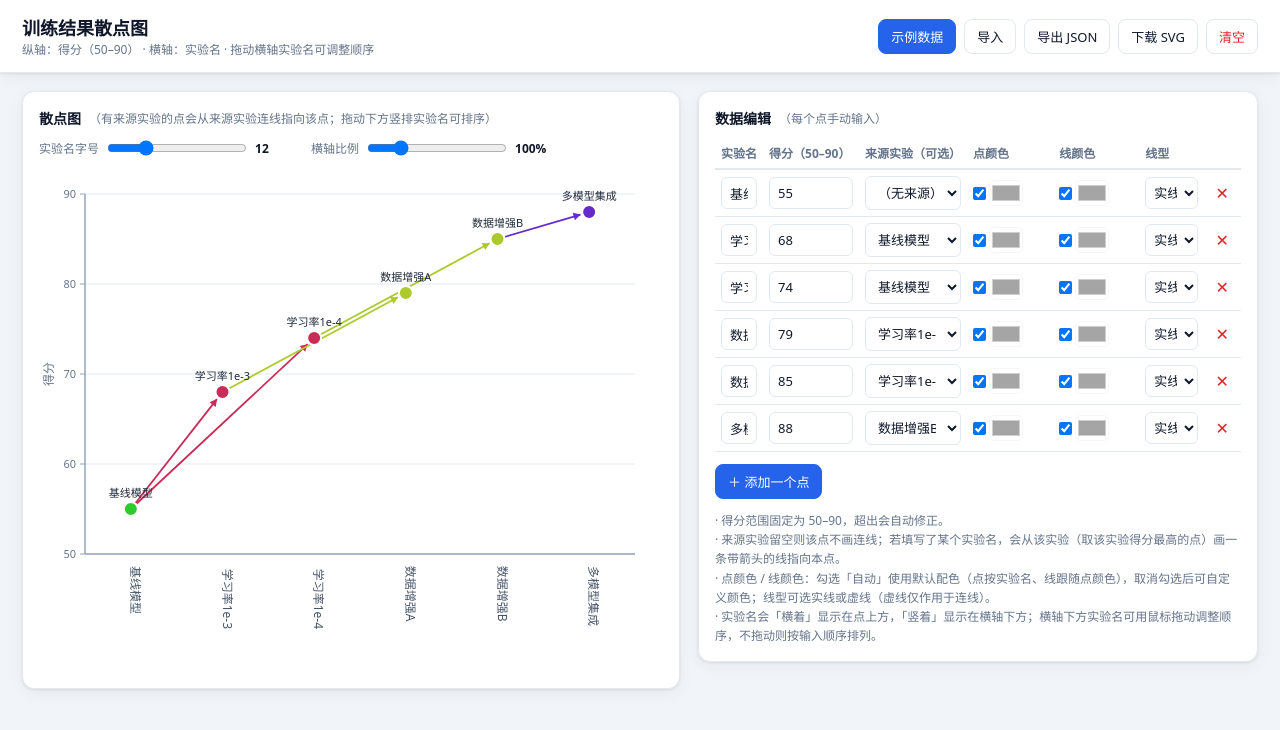
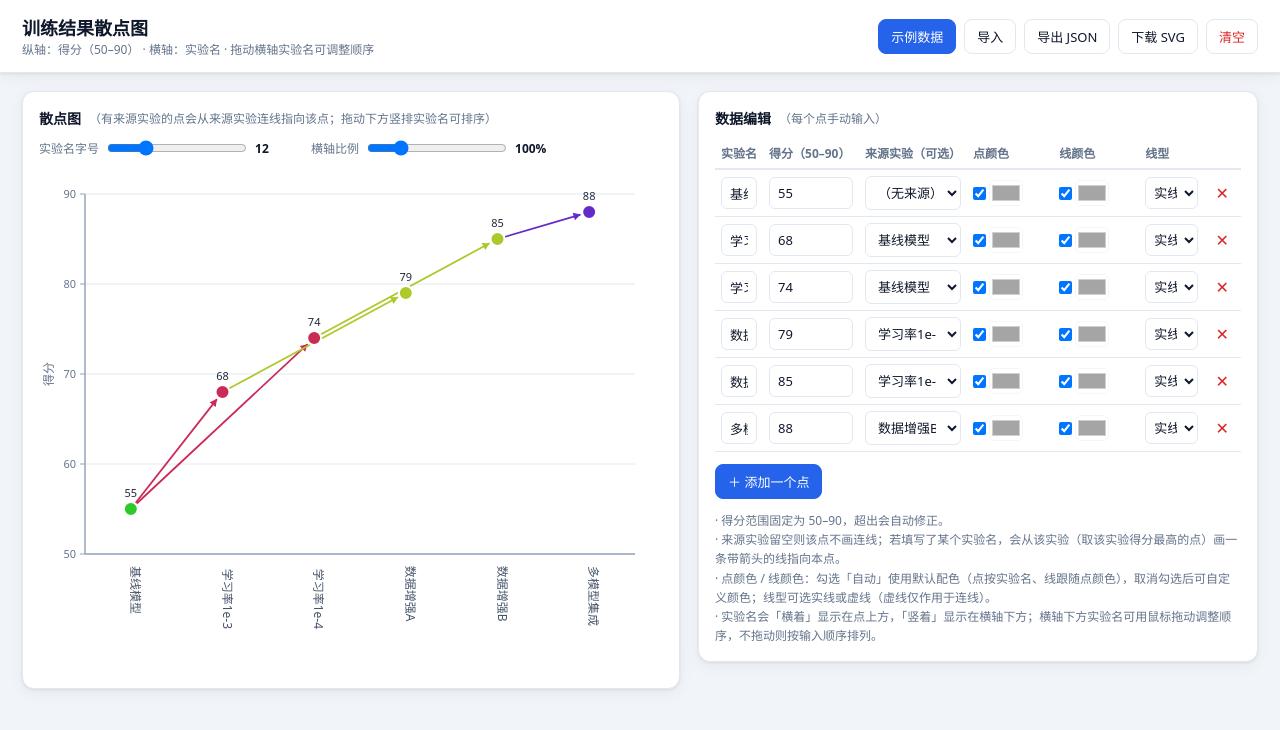
Before and after one commit to yvelinerr/training-experiment-visualization, a plain HTML site: page index.html in a window 1280 px wide. Drawn offline with Linux system fonts and the light colour scheme.

Commit message:
点上标签改为显示分数

```diff
--- a/index.html
+++ b/index.html
@@ -510,7 +510,7 @@
 
       var labelY = y - POINT_R - 5;
       if (labelY < plotTop - 2) labelY = y + POINT_R + 13; // 得分很高时标签放到点下方
-      appendHorizontalText(pointLayer, p.experiment || '?', x, labelY, Math.max(8, UI.fontSize - 1), '#1e293b');
+      appendHorizontalText(pointLayer, String(sc), x, labelY, Math.max(8, UI.fontSize - 1), '#1e293b');
     });
 
     // —— 横轴竖排标签（可拖动）——
```
